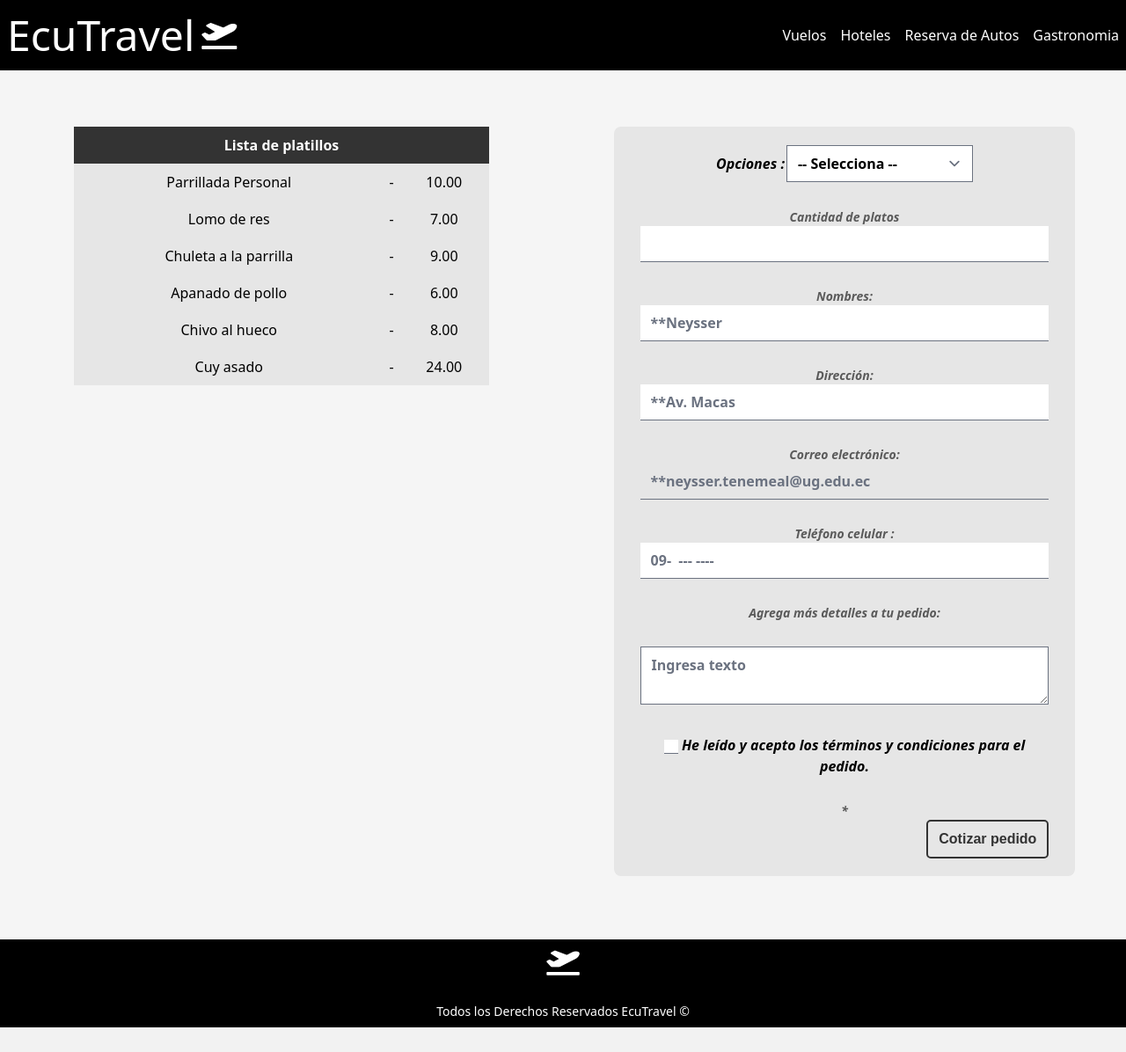
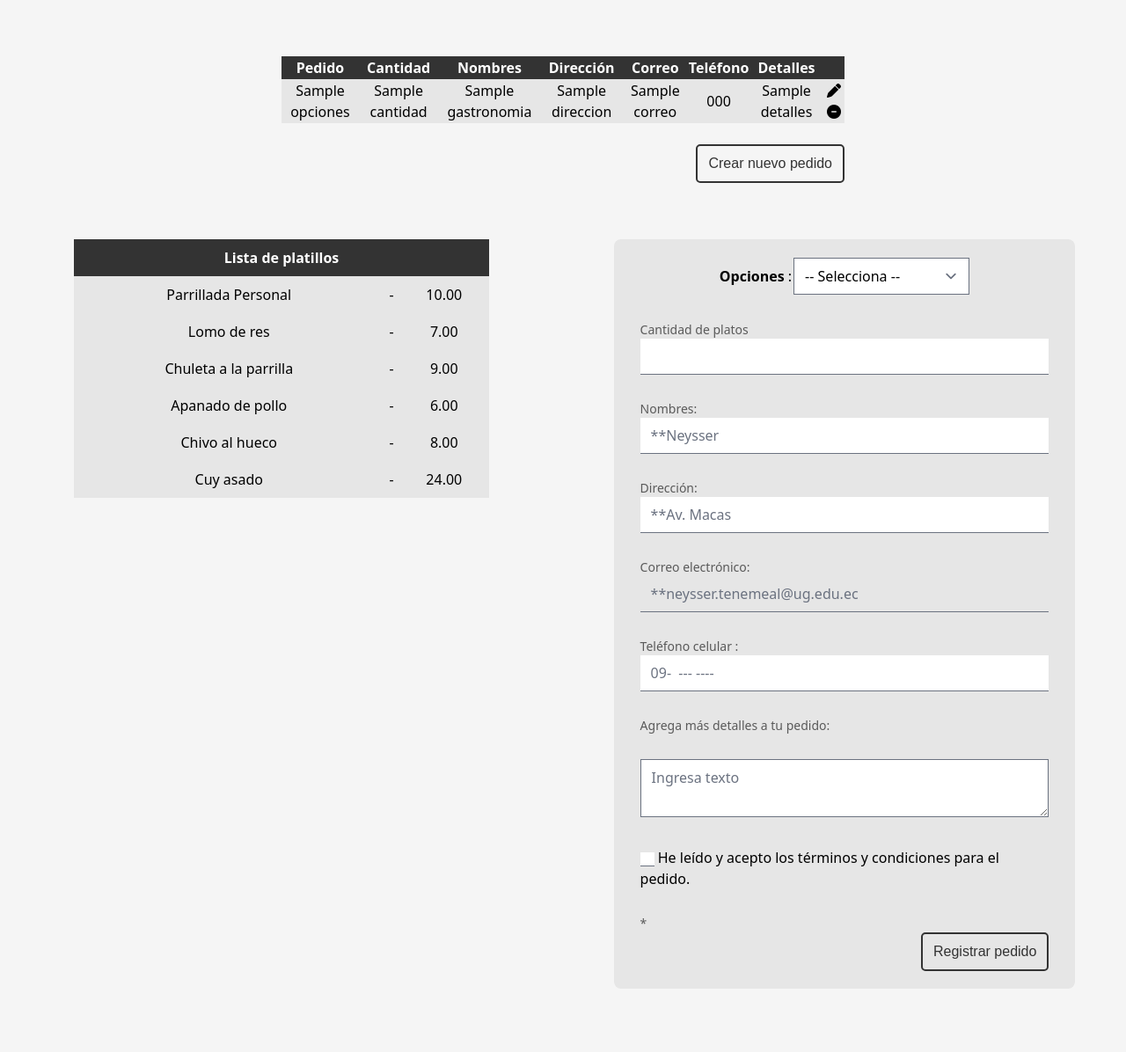
Before and after one commit to SneyderJLO/ProyectoDAW, a PHP site: template views/gastronomia/TenemeaNeysserformulario.php in a window 1280 px wide. Shown: the whole page at 88% size. Before the commit the page ends 1168 px from the top, so only its background shows below. Run offline with PHP 8.4, Linux system fonts and the light colour scheme; the template is opened without the code that fills it: most values are stand-ins (such as "Sample title", 1, 10 or a date in 2020); style sheets or scripts are compiled from the project's sources; some libraries are stand-ins or nearby versions.

Commit message:
perteLeer

```diff
--- a/includes/config/db.php
+++ b/includes/config/db.php
@@ -13,9 +13,9 @@
 
 
 function conectarDB(){
-    $database_username = 'host';
-    $database_password = 'password';
-    $dbname="dbName";
+    $database_username = 'root';
+    $database_password = '';
+    $dbname="hoteles";
     $dsn = 'mysql:host=localhost;dbname=' . $dbname;
     $conexion = null;
     try{
--- a/public/index.php
+++ b/public/index.php
@@ -15,6 +15,7 @@ $router = new Router;
 $router->get('/vuelos', [VuelosController::class, 'verVuelos']);
 $router->get('/adminVuelos', [VuelosController::class, 'index']);
 $router->get('/gastronomia', [GastronomiaController::class, 'index']);
+$router->get('/TenemeaNeysserformulario', [GastronomiaController::class, 'formAdmin']);
 $router->get('/hoteles', [HotelController::class, 'index']);
 $router->get('/autos', [AutosController::class, 'index']);
 $router->get('/', [InicioController::class, 'index']);
--- a/public/styles/Tenemea-Css-Formulario.css
+++ b/public/styles/Tenemea-Css-Formulario.css
@@ -160,12 +160,12 @@ p.subTextoTitulo {
     padding-bottom: 1%;
 }
 
-.form:hover {
+.formu:hover {
     color: #ed8600;
     transition: color .3s ease;
 }
 
-.form {
+.formu {
     text-align: center;
     border-style: solid;
     font-style: italic;
--- a/views/gastronomia/TenemeaNeysser.php
+++ b/views/gastronomia/TenemeaNeysser.php
@@ -747,8 +747,8 @@
 </div>
 <div style="clear:both"><br></div><br>
 
-<p class="form">
-    <a href="TenemeaNeysserformulario.html">
+<p class="formu">
+    <a href="TenemeaNeysserformulario">
         ¿Necesitas cotizar un evento gastronómico? &nbsp; ¡Comunícanos!
     </a>
 
--- a/views/gastronomia/TenemeaNeysserformulario.php
+++ b/views/gastronomia/TenemeaNeysserformulario.php
@@ -8,6 +8,8 @@
     <meta name="viewport" content="width=device-width, initial-scale=1.0">
     <title>Página 2 -Formulario</title>
     <!-- Hoja de estilo interna  -->
+    <script src="https://kit.fontawesome.com/5ad6b79db6.js" crossorigin="anonymous"></script>
+
     <link rel="stylesheet" href="styles/Tenemea-Css-Formulario.css" />
     <link rel="stylesheet" href="https://cdnjs.cloudflare.com/ajax/libs/font-awesome/5.15.4/css/all.min.css" integrity="sha512-1ycn6IcaQQ40/MKBW2W4Rhis/DbILU74C1vSrLJxCq57o941Ym01SwNsOMqvEBFlcgUa6xLiPY/NS5R+E6ztJQ==" crossorigin="anonymous" referrerpolicy="no-referrer"
     />
@@ -16,23 +18,74 @@
 </head>
 
 <body>
-    <header class="bg-black p-2">
-        <div class="container flex items-center flex-col sm:flex-row justify-between mx-auto text-white">
-            <a href="index.html" class="flex items-center">
-                <h1 class="my-2 text-4xl sm:ml-0 sm:text-title sm:leading-none ">EcuTravel</h1>
-                <i class="fas fa-plane-departure text-2xl sm:text-logo ml-2"></i>
-            </a>
 
-            <i id="bar" class="block text-3xl sm:hidden fas fa-bars"></i>
 
-            <nav id="nav" class="opacity-0 h-0 invisible sm:visible sm:h-auto sm:opacity-100 sm:flex gap-2 flex-col text-center sm:flex-row sm:justify-between sm:gap-4 sm:text-2sm transition-all duration-300 ease-in-out">
-                <a class="hover:text-orange-500 text-lg sm:text-base" href="RuizJonathan.html">Vuelos</a>
-                <a class="hover:text-orange-500 text-lg sm:text-base" href="DavilaJose.html">Hoteles</a>
-                <a class="hover:text-orange-500 text-lg sm:text-base" href="RonquilloVanessa.html">Reserva de Autos</a>
-                <a class="hover:text-orange-500 text-lg sm:text-base" href="TenemeaNeysser.html">Gastronomia</a>
-            </nav>
+<div id="formGeneral">
+        <!---->
+
+
+        <div class="containerFormulario" style="margin-left:25%; text-align:center; ">
+        <table id="miTabla">
+		<thead>
+			<tr>
+				<th>Pedido</th>
+				<th>Cantidad</th>
+				<th>Nombres</th>
+				<th>Dirección</th>
+				<th>Correo</th>
+				<th>Teléfono</th>
+                <th>Detalles</th>
+                <th></th>
+
+			</tr>
+		</thead>
+		<tbody>
+
+            <?php
+            foreach ($gastronomia as $lista):
+                $opciones = $lista['opciones'];
+                $cantidad = $lista['cantidad'];
+                $nombres = $lista['nombres'];
+                $direccion = $lista['direccion'];
+                $correo = $lista['correo'];
+                $telefono = $lista['telefono'];
+                $detalles = $lista['detalles'];
+
+        ?>
+
+                <tr>
+                <td><?php echo $opciones?></td>
+               <td><?php echo $cantidad?></td>
+               <td><?php echo $nombres?></td>
+               <td><?php echo $direccion?></td>
+               <td><?php echo $correo?></td>
+               <td><?php echo $telefono?></td>
+               <td><?php echo $detalles?></td>
+                    <td>
+                    <a href="
+                    index.php?c=gastronomia&f=registrar
+                   ">
+                    <i class="fa-solid fa-pen"></i>
+                        </a>
+
+                    <a href="delete.php?id=<?php echo $row['id'] ?>">
+                    <i class="fa-solid fa-circle-minus"></i>
+                        </a>
+                    </td>
+                </tr>
+                <?php endforeach; ?>
+
+
+		</tbody>
+	</table>
+    <br>
+
+
+<div  style="clear:both;">
+<a href="#formularioAgregar">
+    <button class="mibutton">Crear nuevo pedido</button>
+        </a> </div>
         </div>
-    </header>
     <div id="formGeneral">
         <!---->
         <div class="containerFormulario">
@@ -133,7 +186,9 @@
                         condiciones
                     </a> para el pedido.</label><span class="req">* </span>
                 </p>
-                <button class="mibutton">Cotizar pedido</button>
+            <a href="index.php?c=gastronomia&f=registrar">
+                <button class="mibutton">Registrar pedido</button>
+             </a>
                 <div style="clear: both;"></div>
             </form>
         </div>
@@ -141,15 +196,7 @@
             <br><br><br>
         </div>
     </div>
-    <!-- Footer -->
-    <footer class="bg-black">
-        <div class="container mx-auto flex items-center justify-center flex-col p-2">
-            <a href="/" class="text-white">
-                <i class="text-3xl fas fa-plane-departure"></i>
-            </a>
-            <p class="text-white text-sm">Todos los Derechos Reservados EcuTravel &copy;</p>
-        </div>
-    </footer>
+
     <script src="./bundle.js"></script>
     <script src="js/Pagina2-Tenemea.js"></script>
 
```
Also changed, not shown: controllers/GastronomiaController.php (+30 -2 lines), models/Gastronomia.php (added, +52 -0 lines).
